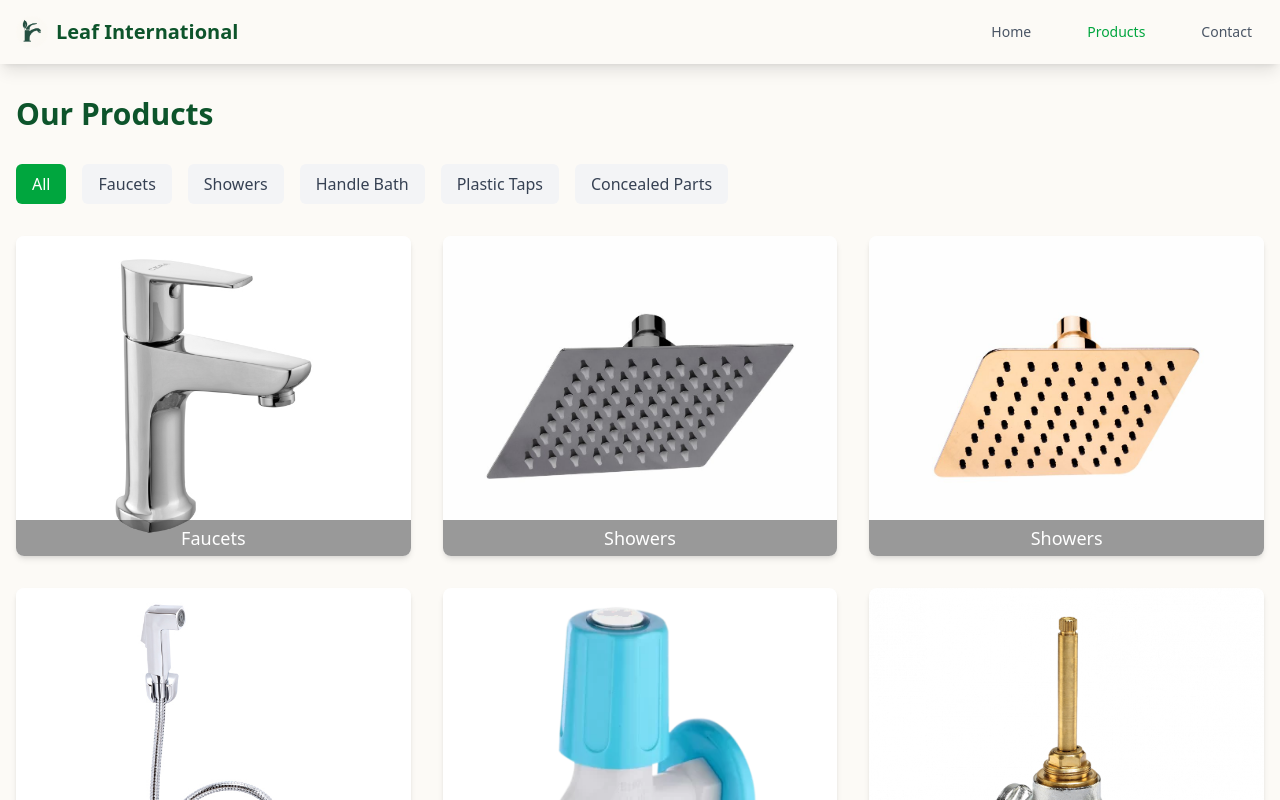
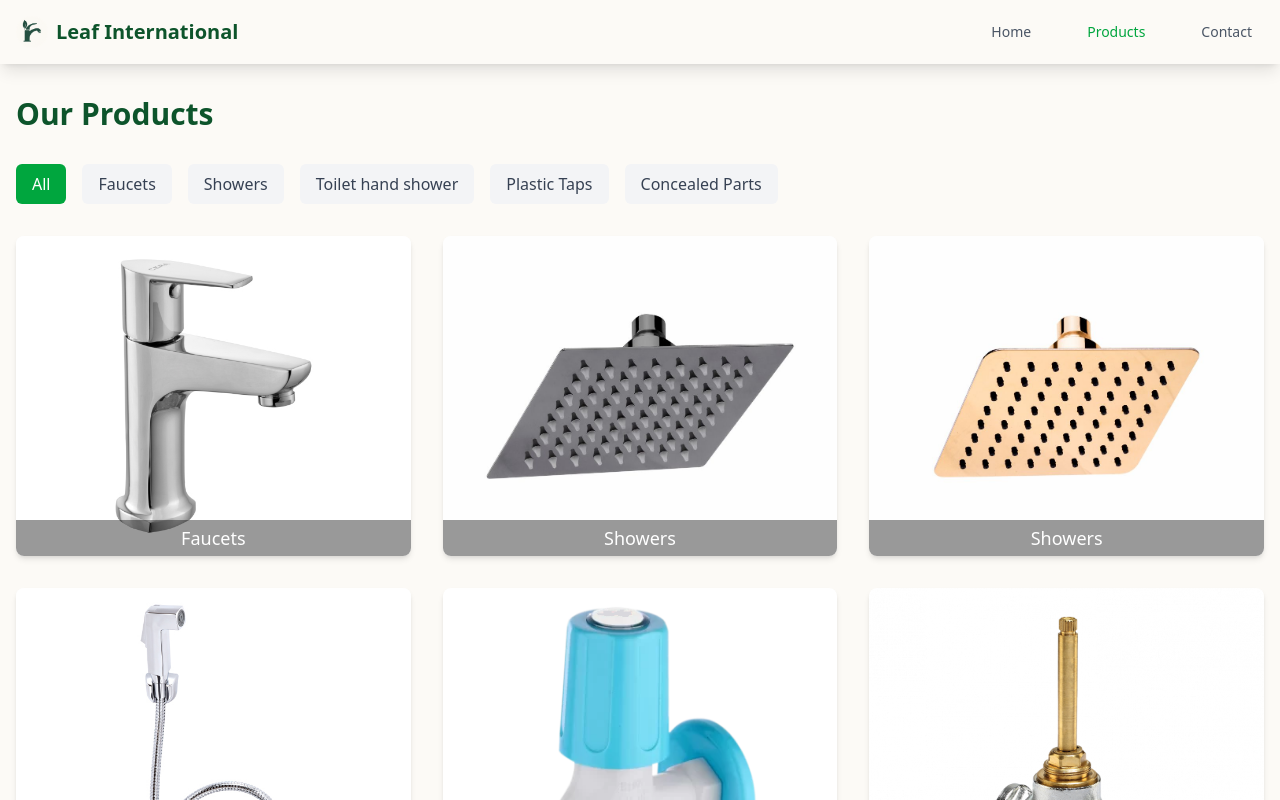
Before and after one commit to Vi-neet/leaf-international, a React (Vite) app: page /products in a window 1280 px wide. Shown: the top 800 px of the page. Built offline with nearby package versions, Linux system fonts and the light colour scheme.

Commit message:
fixed same ID issue

```diff
--- a/src/data/product.js
+++ b/src/data/product.js
@@ -16,7 +16,7 @@ export const products = [
   },
   {
     id: "4",
-    category: "Handle Bath",
+    category: "Toilet hand shower",
     image: "/hand-held-4.jpg",
   },
   {
@@ -64,52 +64,52 @@ export const products = [
     image: "/PTAC01_Bib-cock-with-flange-white.webp",
   },
 
-  // Additional Handle Bath (3 more)
+  // Additional Toilet hand shower (3 more)
   {
     id: "13",
-    category: "Handle Bath",
+    category: "Toilet hand shower",
     image: "/hand-held-1.jpg",
   },
 
   {
     id: "15",
-    category: "Handle Bath",
+    category: "Toilet hand shower",
     image: "/hand-held.jpg",
   },
   {
     id: "16",
-    category: "Handle Bath",
+    category: "Toilet hand shower",
     image: "/hand-held-5.jpg",
   },
   {
     id: "17",
-    category: "Handle Bath",
+    category: "Toilet hand shower",
     image: "/hand-held-6.jpg",
   },
 
   {
     id: "19",
-    category: "Handle Bath",
+    category: "Toilet hand shower",
     image: "/hand-held-8.jpg",
   },
   {
     id: "20",
-    category: "Handle Bath",
+    category: "Toilet hand shower",
     image: "/hand-held-9.jpg",
   },
   {
     id: "21",
-    category: "Handle Bath",
+    category: "Toilet hand shower",
     image: "/hand-held-10.jpg",
   },
   {
     id: "14",
-    category: "Handle Bath",
+    category: "Toilet hand shower",
     image: "/hand-held-3.jpg",
   },
   {
     id: "18",
-    category: "Handle Bath",
+    category: "Toilet hand shower",
     image: "/hand-held-7.jpg",
   },
   // Additional Tap (1)
@@ -134,10 +134,11 @@ export const products = [
     image: "/shower-3.jpg",
   },
   {
-    id: "53",
+    id: "54",
     category: "Showers",
     image: "/shower-12.jpg",
   },
+
   {
     id: "26",
     category: "Showers",
@@ -276,7 +277,7 @@ export const products = [
   },
   {
     id: "53",
-    category: "Handle Bath",
+    category: "Toilet hand shower",
     image: "/hand-held-12.jpg",
   },
 ];
```
